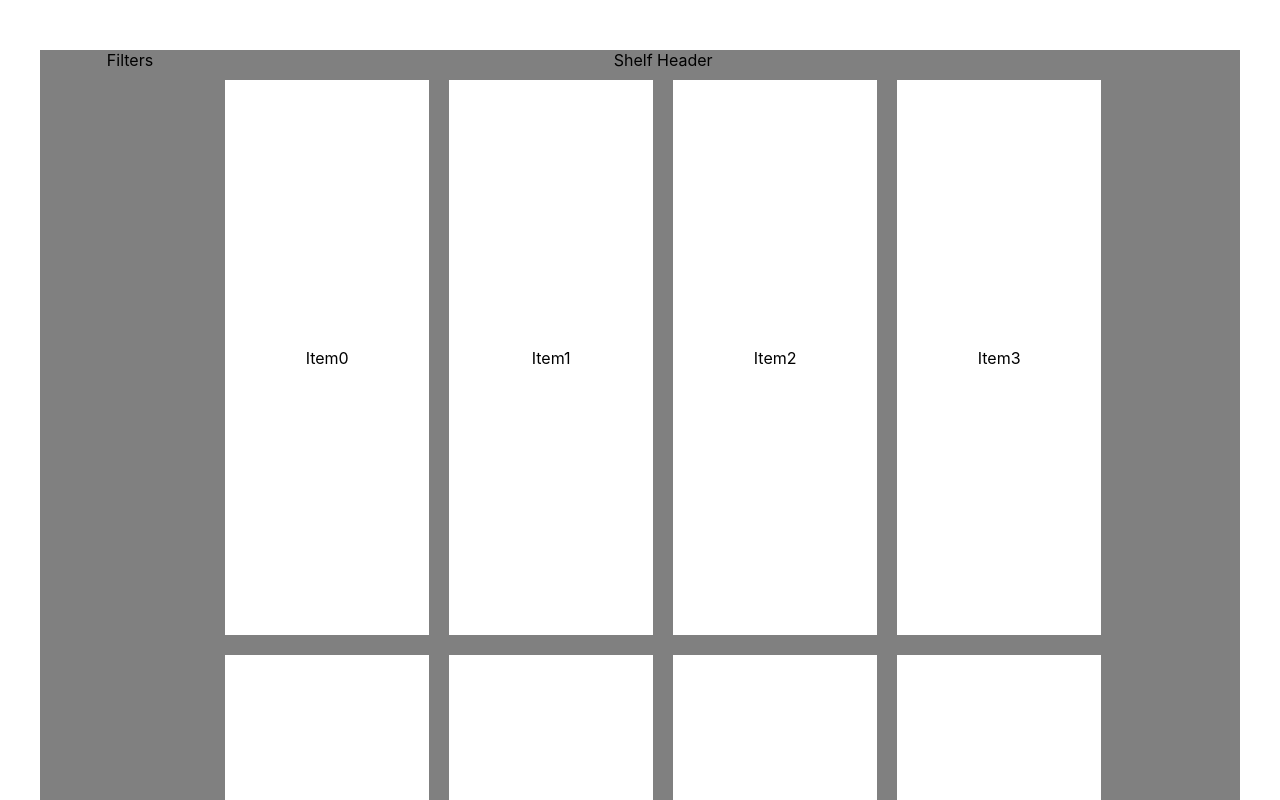
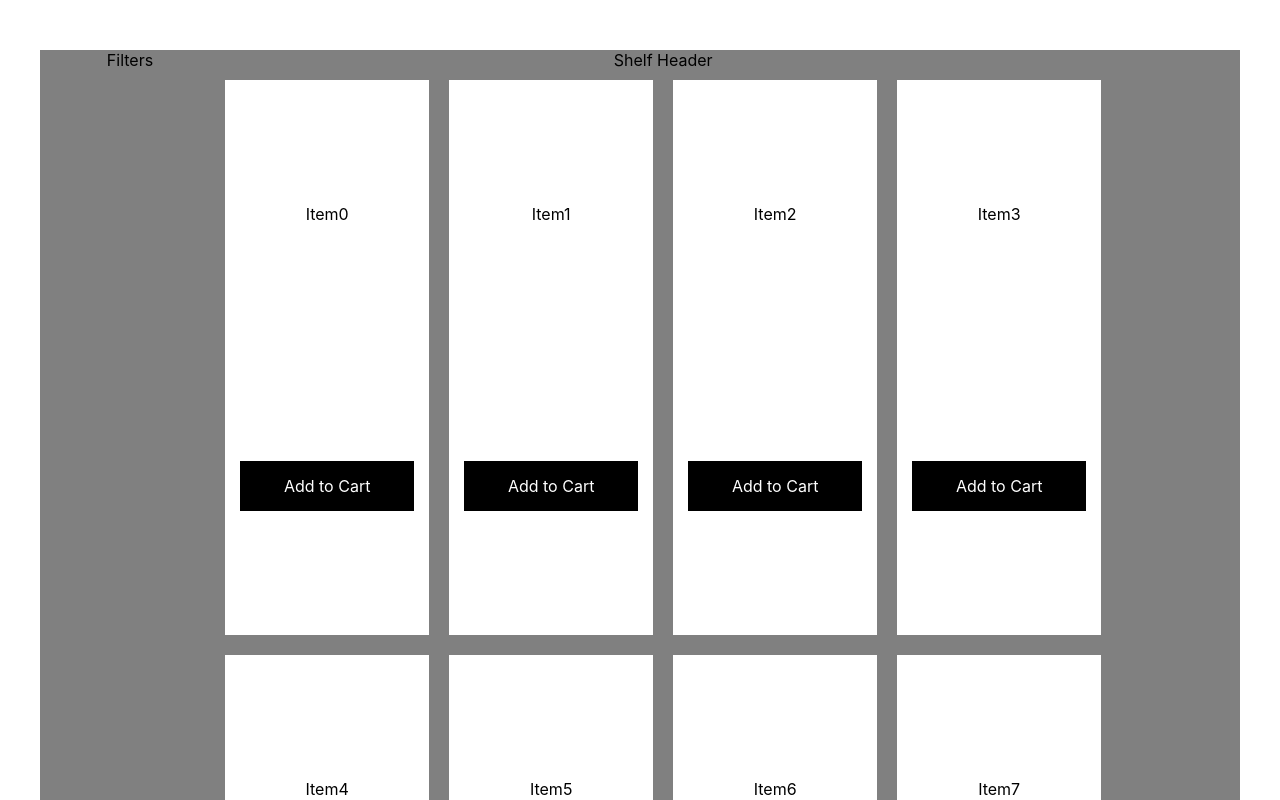
Before and after one commit to MatthieuNadeau96/shopping-cart, a React (Create React App) app: page / in a window 1280 px wide. Shown: the top 800 px of the page. Built offline with nearby package versions, Linux system fonts and the light colour scheme.

Commit message:
restructured the ShelfContainer's components

```diff
--- a/src/App.scss
+++ b/src/App.scss
@@ -34,9 +34,17 @@
   width: 20%;
   height: 555px;
   display: flex;
-  justify-content: center;
+  flex-direction: column;
+  justify-content: space-around;
   align-items: center;
   padding: 5px;
   margin: 10px;
   position: relative;
 }
+
+.add-to-cart-button {
+  background-color: #000;
+  color: #fff;
+  width: 90%;
+  padding: 15px 0;
+}
--- a/src/components/Main/Main.js
+++ b/src/components/Main/Main.js
@@ -1,7 +1,7 @@
 import React, { Component } from 'react';
 
 import Filters from './Filters';
-import ShelfContainer from './ShelfContainer';
+import ShelfContainer from '../ShelfContainer/ShelfContainer';
 
 
 class Main extends Component {
--- /dev/null
+++ b/src/components/ShelfContainer/AddToCartButton.js
@@ -0,0 +1,15 @@
+import React, { Component } from 'react';
+
+class AddToCartButton extends Component {
+
+  render() {
+    return (
+      <div className="add-to-cart-button">
+        Add to Cart
+      </div>
+    );
+  }
+
+}
+
+export default AddToCartButton;
--- a/src/components/Main/ShelfContainer.js
+++ b/src/components/ShelfContainer/ShelfContainer.js
@@ -1,27 +1,18 @@
 import React, { Component } from 'react';
 
+import ShelfItems from './ShelfItems';
 
 class ShelfContainer extends Component {
 
   render() {
-    let items = [];
-    for(var i = 0; i < 16; i++) {
-      items.push(
-        <div className="shelf-item">
-          Item{[i]}
-        </div>
-      )
-    }
+
     return (
       <div className="shelfContainer">
         <div className="shelfHeaderContainer">Shelf Header</div>
-        <div className="shelfItemsContainer">
-          {items}
-        </div>
+        <ShelfItems/>
       </div>
     );
   }
-
 }
 
 export default ShelfContainer;
--- /dev/null
+++ b/src/components/ShelfContainer/ShelfItems.js
@@ -0,0 +1,26 @@
+import React, { Component } from 'react';
+
+import AddToCartButton from './AddToCartButton';
+
+class ShelfItems extends Component {
+
+  render() {
+    let items = [];
+    for(var i = 0; i < 16; i++) {
+      items.push(
+        <div className="shelf-item">
+          Item{[i]}
+          <AddToCartButton/>
+        </div>
+      )
+    }
+    return (
+      <div className="shelfItemsContainer">
+       {items}
+      </div>
+    );
+  }
+
+}
+
+export default ShelfItems;
```
